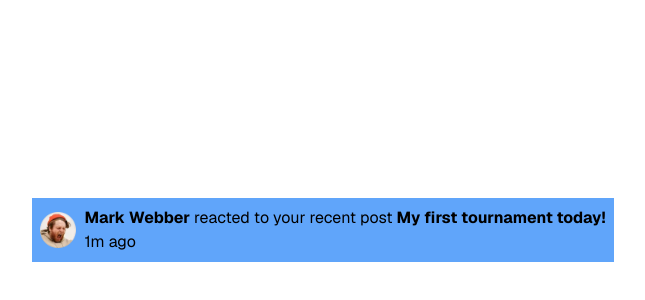
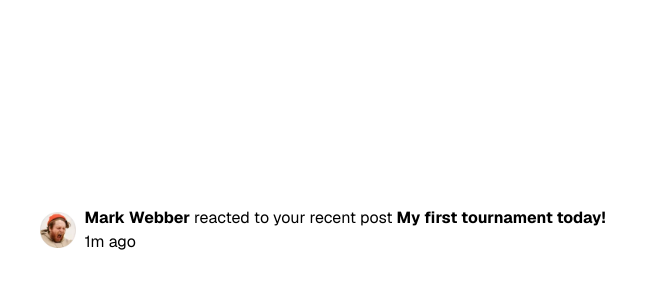
Before and after one commit to TheMcnafaha/fe-notifications-page, a Next.js app: page / in a window 1280 px wide. Shown: the part 170-470 px from the top of the page, without its empty margins (317-962 px from the left). Built offline with nearby package versions, Linux system fonts and the light colour scheme.

Commit message:
feat(tailwind config): adds custom colors

```diff
--- a/tailwind.config.ts
+++ b/tailwind.config.ts
@@ -9,6 +9,17 @@ export default {
         sans: ["var(--font-geist-sans)", ...fontFamily.sans],
       },
     },
+    colors: {
+      "very-ligth-grayish-blue": " hsl(210, 60%, 98%)",
+      "ligth-grayish-blue": "hsl(211, 68%, 94%)",
+      "ligth-grayish-alt-blue": "hsl(205, 33%, 90%)",
+      "grayish-blue": "hsl(219, 14%, 63%)",
+      "dark-grayish-blue": "hsl(219, 12%, 42%)",
+      "very-dark-blue": "hsl(224, 21%, 14%)",
+
+      "custom-red": "hsl(1, 90%, 64%)",
+      "custom-blue": "hsl(219, 85%, 26%)",
+    },
   },
   plugins: [],
 } satisfies Config;
```
